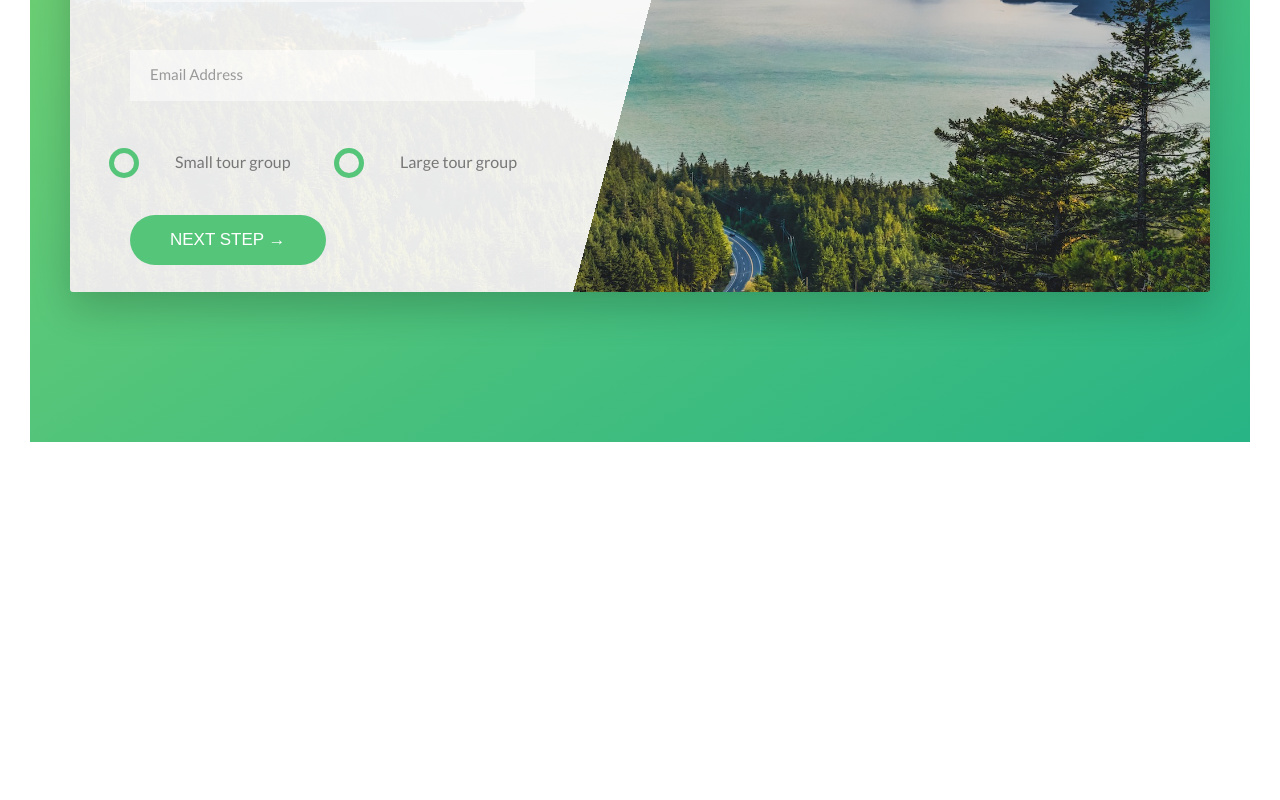
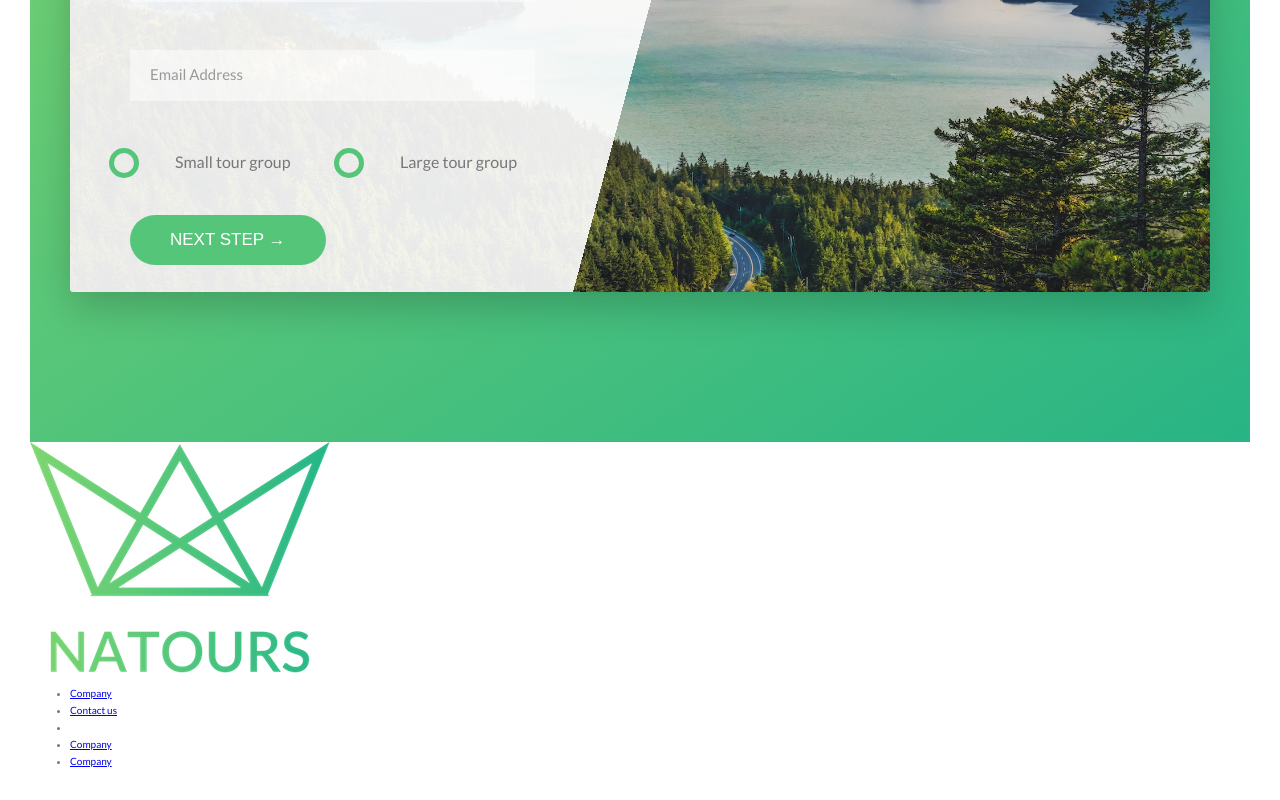
Before and after one commit to J0ssue/Advanced-CSS-vue, a Vue app: page / in a window 1280 px wide. Shown: the part 4790-5590 px from the top of the page. Before the commit the page ends 5262 px from the top, so only its background shows below. Built offline with nearby package versions, Linux system fonts and the light colour scheme.

Commit message:
add the footer section

```diff
--- /dev/null
+++ b/src/layouts/DefaultFooter.vue
@@ -0,0 +1,42 @@
+<template>
+	<footer class="footer">
+		<div class="footer__logo-box">
+			<img
+				src="@/assets/images/logo-green-2x.png"
+				alt="full logo"
+				class="footer__logo"
+			/>
+		</div>
+
+		<div class="row">
+			<div class="col-1-of-2">
+				<div class="footer__navigation">
+					<ul class="footer__list">
+						<li class="footer__item">
+							<a href="#" class="footer__link">Company</a>
+						</li>
+						<li class="footer__item">
+							<a href="#" class="footer__link">Contact us</a>
+						</li>
+						<li class="footer__item">
+							<a href="#" class="footer__link"></a>
+						</li>
+						<li class="footer__item">
+							<a href="#" class="footer__link">Company</a>
+						</li>
+						<li class="footer__item">
+							<a href="#" class="footer__link">Company</a>
+						</li>
+					</ul>
+				</div>
+			</div>
+			<div class="col-1-of-2"></div>
+		</div>
+	</footer>
+</template>
+
+<script>
+	export default {
+		name: "DefaultFooter"
+	};
+</script>
--- a/src/pages/Home.vue
+++ b/src/pages/Home.vue
@@ -12,6 +12,8 @@
 			<stories-section></stories-section>
 			<!-- BOOKING SECTION -->
 			<booking-section></booking-section>
+			<!-- DEFAULT FOOTER -->
+			<default-footer></default-footer>
 		</main>
 	</div>
 </template>
@@ -23,6 +25,8 @@
 	import Tours from "@/sections/home/Tours";
 	import Stories from "@/sections/home/Stories";
 	import Booking from "@/sections/home/Booking";
+	import Footer from "@/layouts/DefaultFooter";
+	import DefaultFooter from "../layouts/DefaultFooter.vue";
 	export default {
 		components: {
 			"header-section": Header,
@@ -30,7 +34,8 @@
 			"feature-section": Feature,
 			"tours-section": Tours,
 			"stories-section": Stories,
-			"booking-section": Booking
+			"booking-section": Booking,
+			"default-footer": DefaultFooter
 		},
 		name: "Home"
 	};
```
